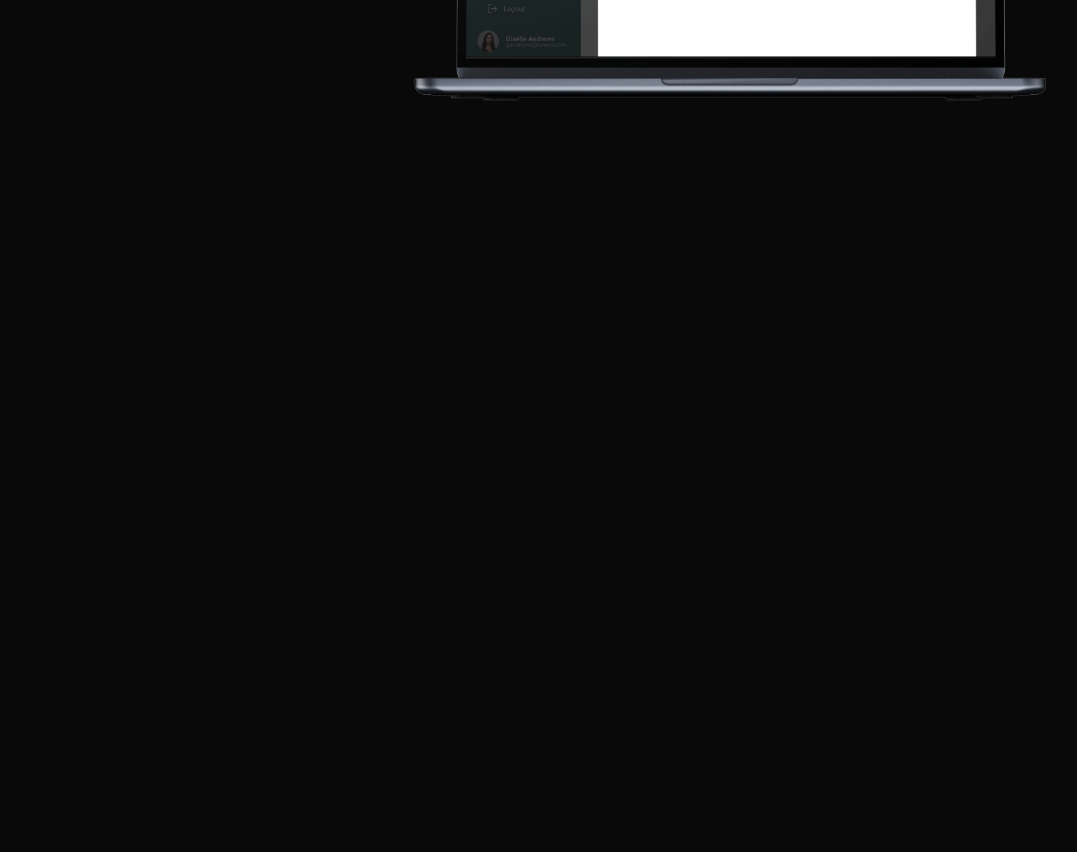
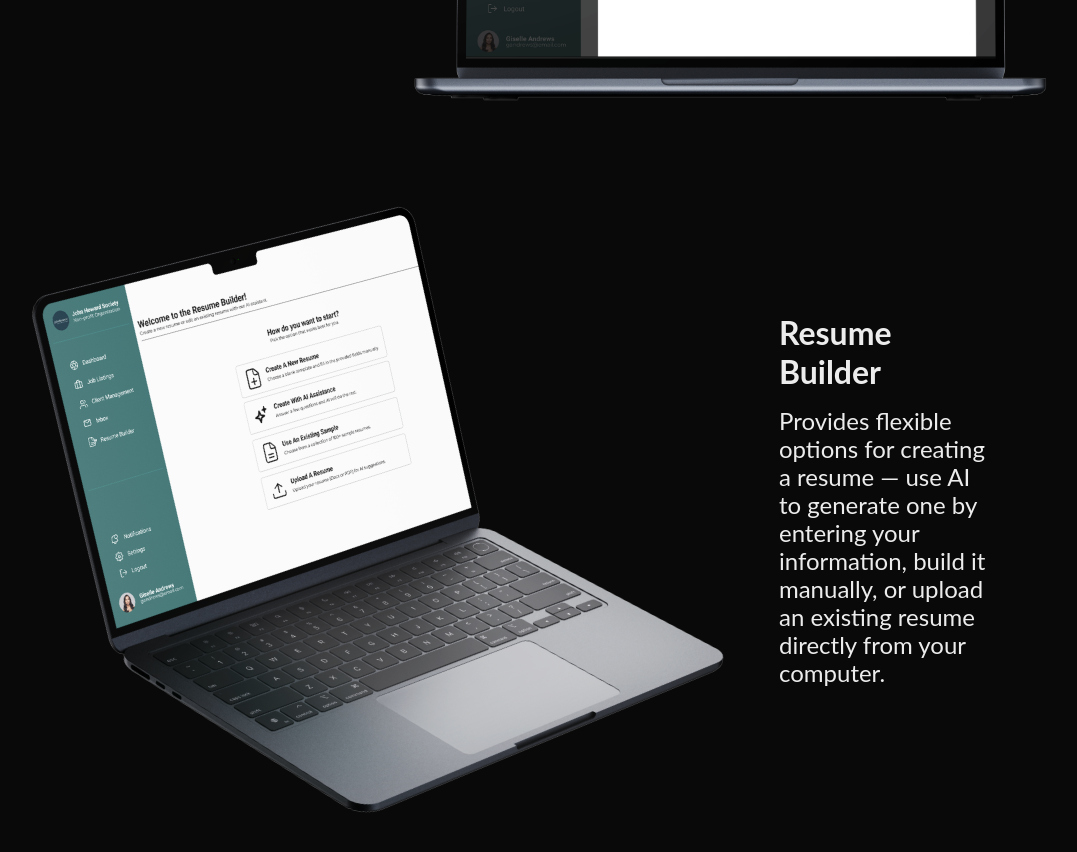
Before and after one commit to arabella-a/arabella-alegria, a Next.js app: page /pages/ReachOut in a window 1280 px wide. Shown: the part 6080-6932 px from the top of the page, without its empty margins (145-1222 px from the left). Before the commit the page ends 6272 px from the top, so only its background shows below. Built offline with nearby package versions, Linux system fonts and the light colour scheme.

Commit message:
add job matching and style

```diff
--- a/src/app/pages/ReachOut/ReachOut.module.css
+++ b/src/app/pages/ReachOut/ReachOut.module.css
@@ -86,7 +86,8 @@
 .promoAd p,
 .userResearch p,
 .matchInfo p,
-.trackingInfo p
+.trackingInfo p,
+.jobMatchInfo p
 {
     font-size: 24px;
     line-height: 1.75rem;
@@ -215,7 +216,7 @@
     font-family: 'Lato';
 }
 
-.matchInfo h3, .trackingInfo h3  {
+.matchInfo h3, .trackingInfo h3, .jobMatchInfo h3  {
     font-size: 32px;
 }
 
@@ -229,3 +230,19 @@
     align-items: center;
     margin: 2rem;
 }
+
+.jobMatch {
+    display: flex;
+    justify-content: center;
+    align-items: center;
+    margin: 5rem;
+}
+
+.jobMatchInfo {
+    margin: 1rem;
+}
+
+.jobMatch img {
+    margin: 1rem;
+    transform: rotate(12deg);
+}
--- a/src/app/pages/ReachOut/page.js
+++ b/src/app/pages/ReachOut/page.js
@@ -160,6 +160,22 @@ export default function ReachOut() {
                                 alt="reachout application page on laptop mockup"
                             />
                         </div>
+                        <div className={styles.jobMatch}>
+                            <Image
+                                src={"/reachout-resume.png"}
+                                width={775}
+                                height={600}
+                                alt="reachout resume builder page on laptop mockup"
+                            />
+                            <div className={styles.jobMatchInfo}>
+                                <h3>Resume Builder</h3>
+                                <p>
+                                    Provides flexible options for creating a resume —
+                                    use AI to generate one by entering your information, build it manually,
+                                    or upload an existing resume directly from your computer.
+                                </p>
+                            </div>
+                        </div>
                     </section>
                 </main>
             </div>
```
Also changed, not shown: public/reachout-resume.png (added).
